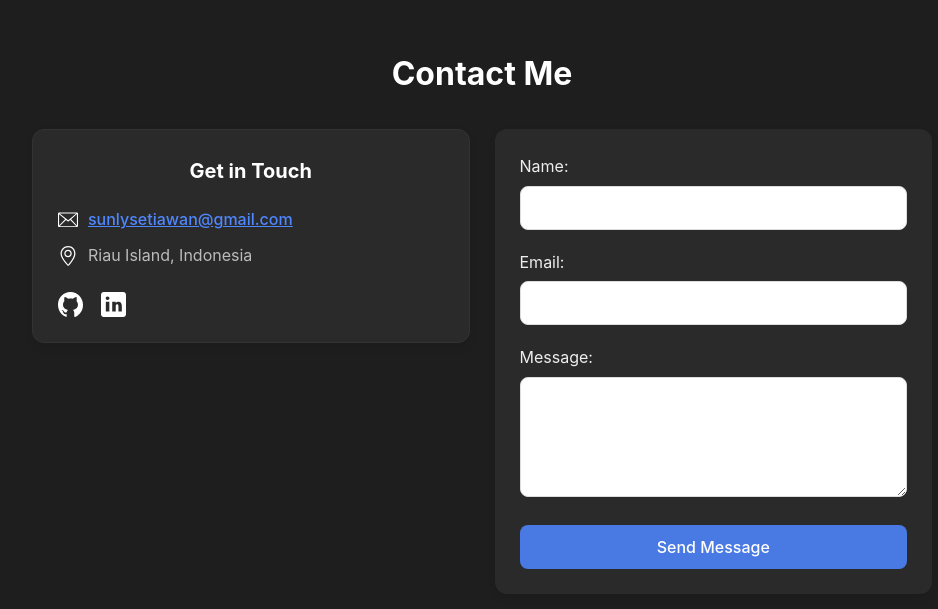
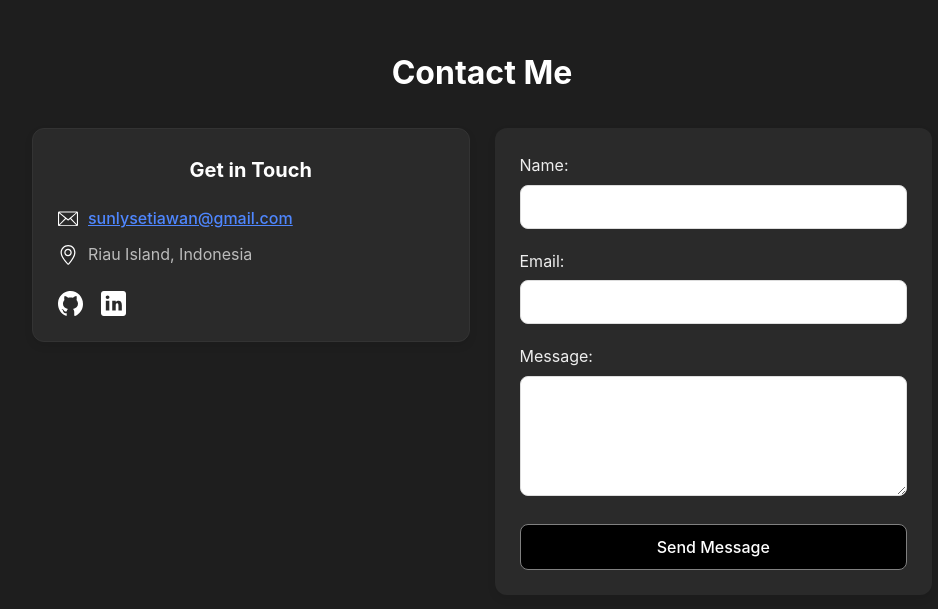
Before and after one commit to sunlysetiawan/Portfolio-sunly, a React (Vite) app: page / in a window 1280 px wide. Shown: the part 5889-6498 px from the top of the page, without its empty margins (158-1096 px from the left). Built offline with nearby package versions, Linux system fonts and the light colour scheme.

Commit message:
update css

```diff
--- a/src/App.css
+++ b/src/App.css
@@ -681,6 +681,10 @@ a {
   transform: scale(1.2);
 }
 
+.social-links a img[alt="LinkedIn"]:hover {
+  filter: invert(46%) sepia() saturate(3170%) hue-rotate(195deg);
+}
+
 /* Contact Form */
 .contact-form {
   background: #2a2a2a;
@@ -724,8 +728,9 @@ a {
   width: 100%;
   padding: 12px;
   border: none;
-  background: rgb(73, 122, 228);
+  background: black;
   color: white;
+  border: 1px solid grey;
   font-size: 1rem;
   border-radius: 8px;
   cursor: pointer;
```
